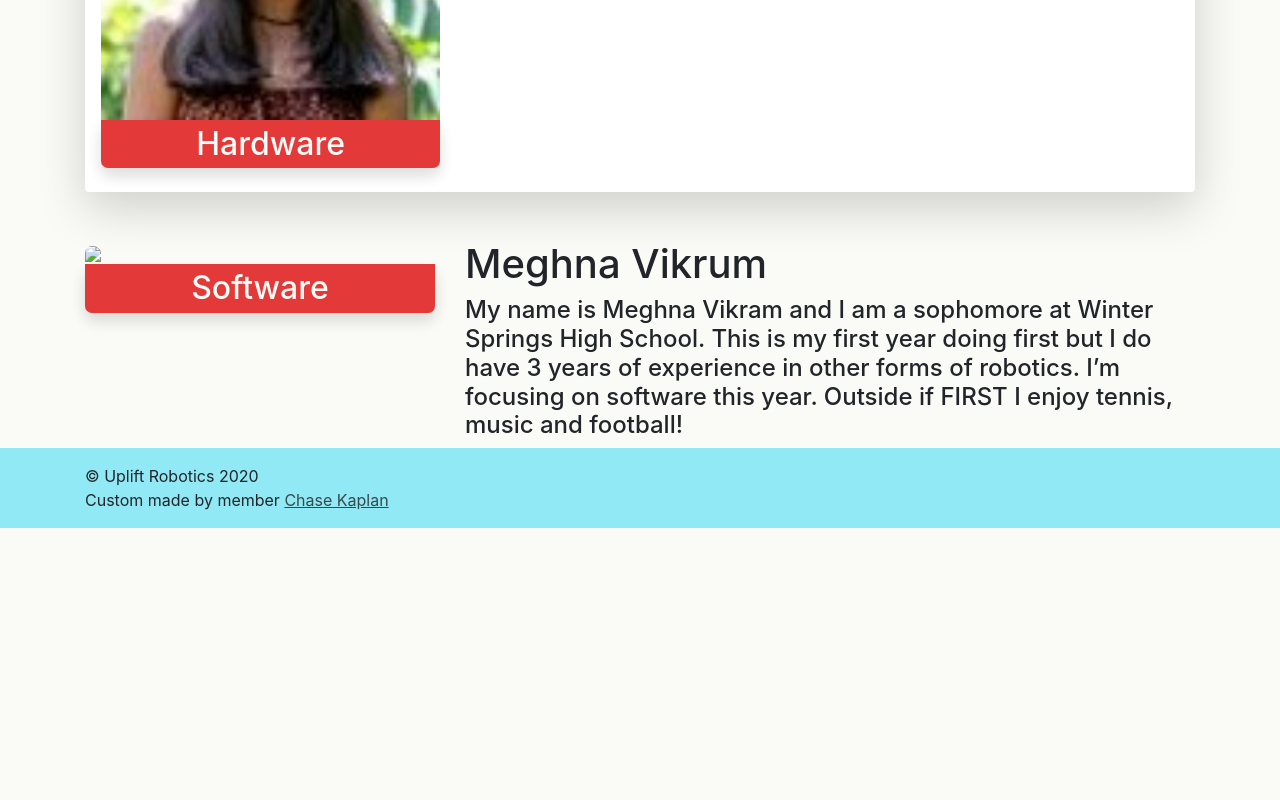
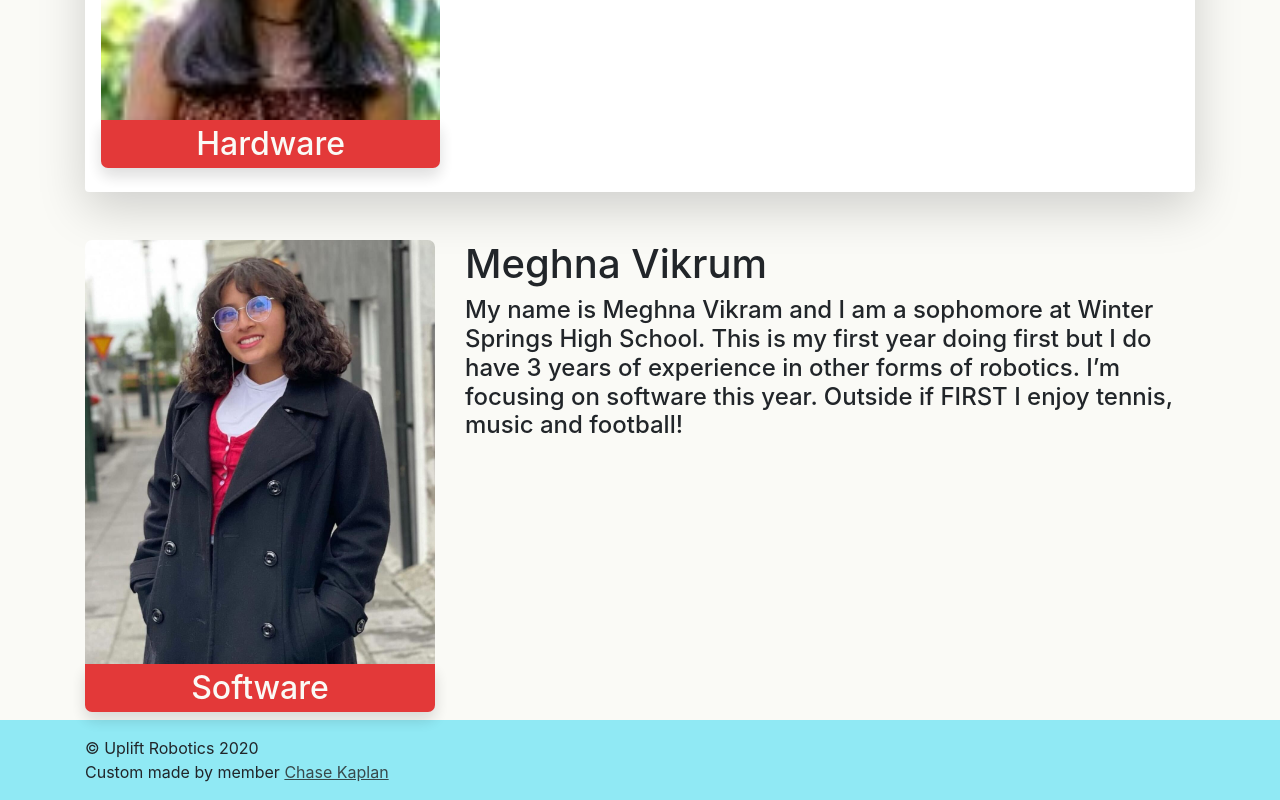
Before and after one commit to UpliftRobotics/Website, a plain HTML site: page about.html in a window 1280 px wide. Shown: the part 5081-5881 px from the top of the page. Before the commit the page ends 5609 px from the top, so only its background shows below. Drawn offline with nearby package versions, Linux system fonts and the light colour scheme.

Commit message:
Meghna pic

```diff
--- a/about.html
+++ b/about.html
@@ -250,14 +250,15 @@
         <!-- end of bio -->
         <div class="row">
             <div class="col-md-4">
-                <img src="images/bios/Meghna.jpeg" class="img-responsive fit-image bioImage" />
+                <img src="images/bios/Meghna.jpg" class="img-responsive fit-image bioImage" />
                 <h2 class="roleTag shadow">Software</h2>
             </div>
             <div class="col-md-8">
                 <h1>Meghna Vikrum</h1>
                 <h4>My name is Meghna Vikram and I am a sophomore at Winter Springs High School. This is my first
                     year doing first but I do have 3 years of experience in other forms of robotics. I’m focusing
-                    on software this year. Outside if FIRST I enjoy tennis, music and football!</h4>
+                    on software this year. Outside if FIRST I enjoy tennis, music and football!
+                </h4>
             </div>
         </div>
     </div>
```
